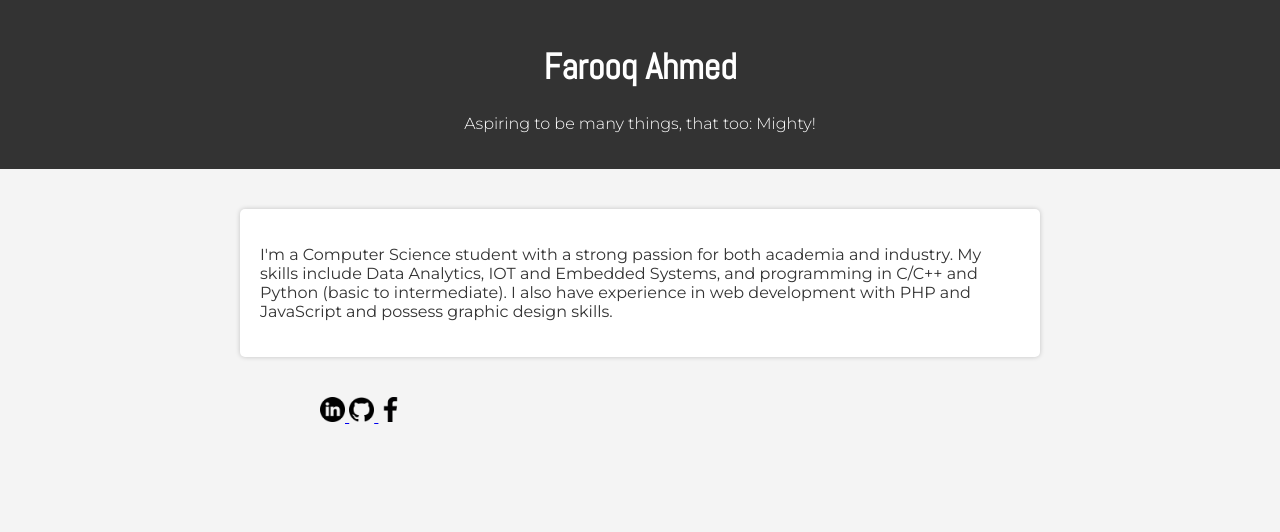
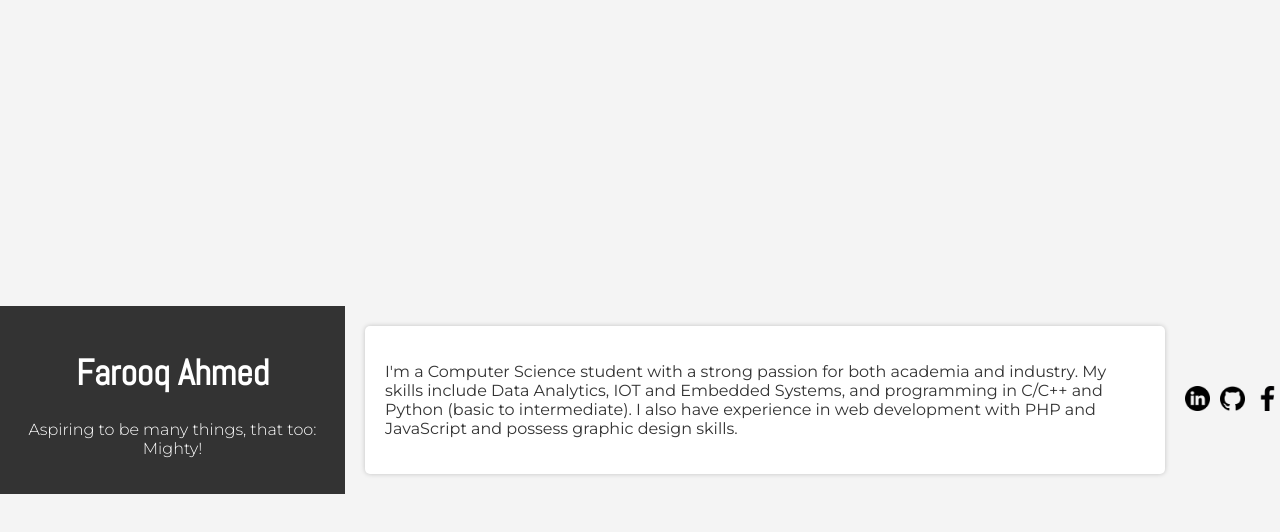
Before and after one commit to theavidstallion/theavidstallion.github.io, a plain HTML site: page index.html in a window 1280 px wide. Drawn offline with Linux system fonts and the light colour scheme.

Commit message:
Update style.css

```diff
--- a/style.css
+++ b/style.css
@@ -1,10 +1,14 @@
 body {
     font-family: 'Montserrat', sans-serif;
-    margin: 0;
     padding: 0;
     background-color: #f4f4f4;
     color: #333;
     font-weight: 400;
+    display: flex;
+    justify-content: center;
+    align-items: center;
+    height: 100vh;
+    margin: 0;
 }
 
 header {
@@ -46,9 +50,13 @@ header h1 {
 .skills ul li {
     margin: 5px 0;
 }
+
 .icons {
-    display: block;
-    margin-left: auto;
-    margin-right: auto;
-    width: 50%;
+    display: flex;
+    gap: 10px; /* Adjust the gap between icons as needed */
 }
+
+.icons a {
+    text-decoration: none; /* Remove underline */
+    color: black; /* Set link color as needed */
+}
```
